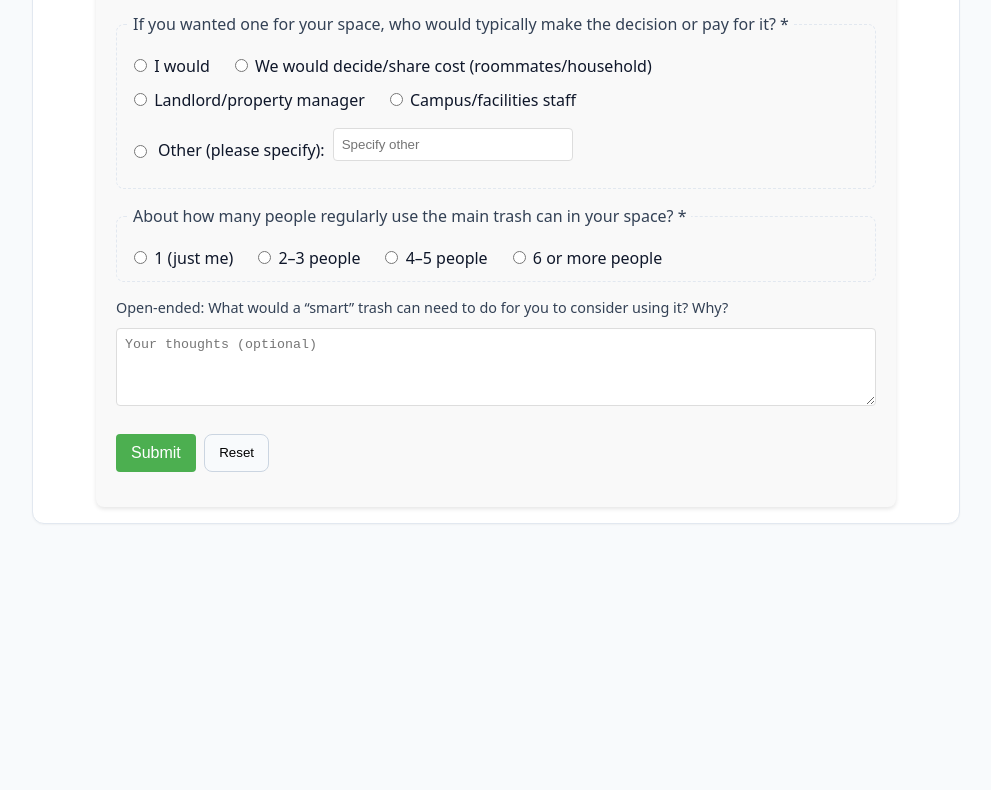
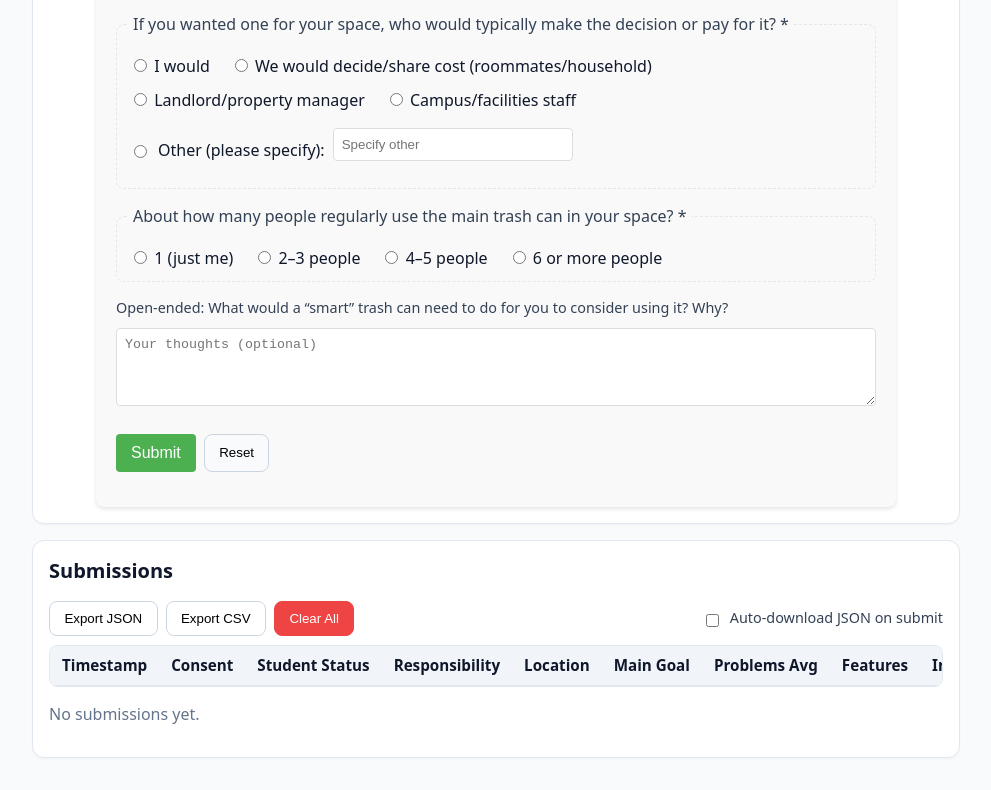
Before and after one commit to De1836/cornerstones-pd-website, a website: page public/index.html in a window 1280 px wide. Shown: the part 1685-2475 px from the top of the page, without its empty margins (144-1135 px from the left). Before the commit the page ends 2241 px from the top, so only its background shows below. Drawn offline with Linux system fonts and the light colour scheme; no server answers.

Commit message:
commit again

```diff
--- a/public/index.html
+++ b/public/index.html
@@ -203,6 +203,44 @@
       <h2>Thank You</h2>
       <p>Your response has been submitted. You can view and manage all submissions from the <a href="/admin">Admin Panel</a>.</p>
     </section>
+
+    <!-- BEGIN: Submissions Table and Toolbar -->
+    <section class="card">
+      <h2>Submissions</h2>
+      <div class="toolbar">
+        <button id="exportJsonBtn">Export JSON</button>
+        <button id="exportCsvBtn">Export CSV</button>
+        <button id="clearBtn" class="danger">Clear All</button>
+        <label class="consent" style="margin-left:auto">
+          <input type="checkbox" id="autoJsonToggle" />
+          <span>Auto-download JSON on submit</span>
+        </label>
+      </div>
+      <div class="table-wrapper">
+        <table id="resultsTable">
+          <thead>
+            <tr>
+              <th>Timestamp</th>
+              <th>Consent</th>
+              <th>Student Status</th>
+              <th>Responsibility</th>
+              <th>Location</th>
+              <th>Main Goal</th>
+              <th>Problems Avg</th>
+              <th>Features</th>
+              <th>Interest Level</th>
+              <th>Decision Maker</th>
+              <th>Users Count</th>
+              <th>Open Ended</th>
+            </tr>
+          </thead>
+          <tbody>
+          </tbody>
+        </table>
+      </div>
+      <p id="emptyState" class="muted">No submissions yet.</p>
+    </section>
+    <!-- END: Submissions Table and Toolbar -->
   </main>
 
   <script src="/public/script.js" defer></script>
```
Also changed, not shown: script.js (+18 -6 lines).
